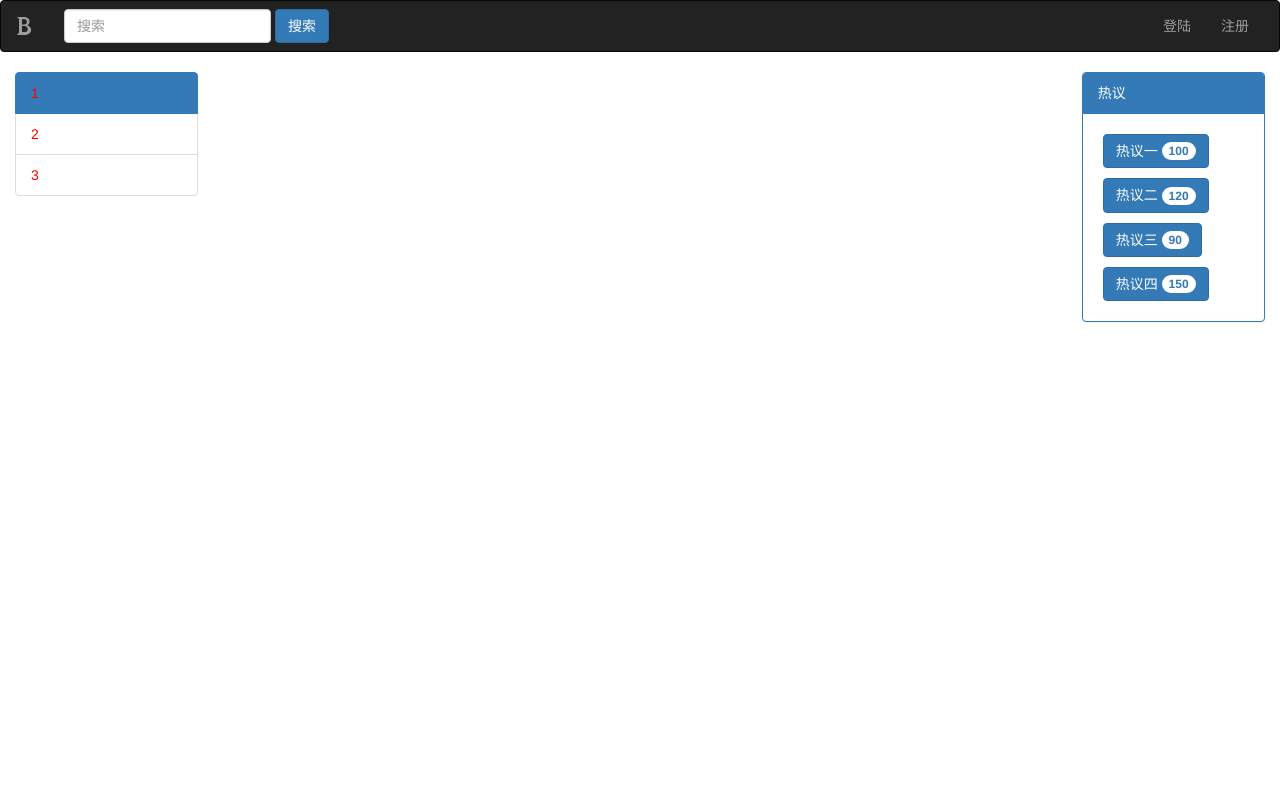
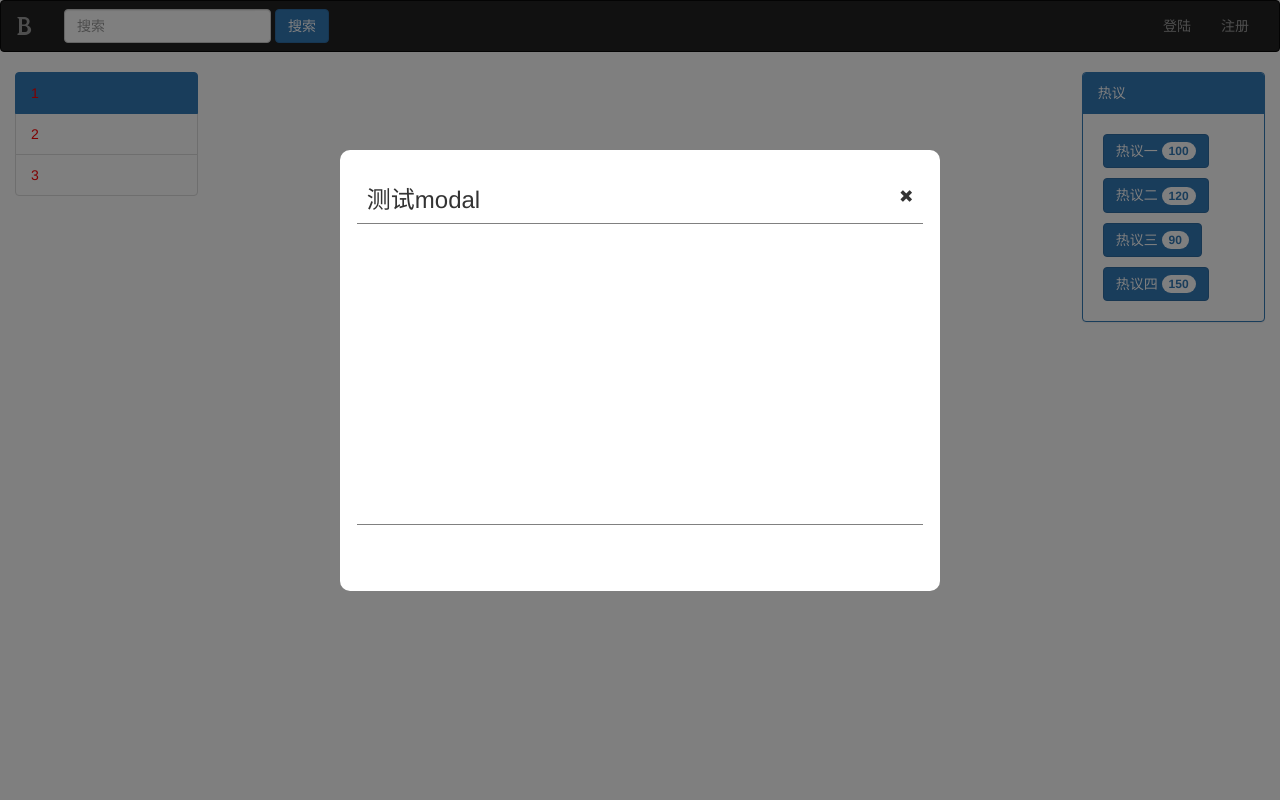
Before and after one commit to bimo12138/simple_blog, a Django app: page / in a window 1280 px wide. Run offline with Django 3.2, Linux system fonts and the light colour scheme; some libraries are stand-ins or nearby versions.

Commit message:
Initial Modal

```diff
--- a/IndexSite/urls.py
+++ b/IndexSite/urls.py
@@ -10,5 +10,6 @@ from django.urls import path
 app_name = "index"
 
 urlpatterns = [
-    path("", views.IndexHandler.as_view(), name="index")
+    path("", views.IndexHandler.as_view(), name="index"),
+    path("login/", views.LoginView.as_view(), name="login")
 ]
--- a/IndexSite/views.py
+++ b/IndexSite/views.py
@@ -1,5 +1,10 @@
 from django.shortcuts import render
 from django.views import View
+from utils.token import Token
+from django.http import JsonResponse
+
+
+token = Token()
 
 
 class IndexHandler(View):
@@ -7,3 +12,15 @@ class IndexHandler(View):
     def get(self, request):
 
         return render(request, template_name="index.html")
+
+
+class LoginView(View):
+    # 获取登陆状态
+    def get(self, request):
+        token_value = request.GET.get("token")
+        value = token.get_available_message(token_value)
+        if value[0]:
+            print(value[1])
+            return JsonResponse(status=200, data={"status": True})
+        else:
+            return JsonResponse(status=401, data={"status": False, "message": "请重新登陆"})
--- a/simple_blog/settings.py
+++ b/simple_blog/settings.py
@@ -102,13 +102,14 @@ AUTH_PASSWORD_VALIDATORS = [
     },
 ]
 
+AUTH_USER_MODEL = "IndexSite.Auth"
 
 # Internationalization
 # https://docs.djangoproject.com/en/2.2/topics/i18n/
 
-LANGUAGE_CODE = 'en-us'
+LANGUAGE_CODE = 'zh-hans'
 
-TIME_ZONE = 'UTC'
+TIME_ZONE = 'Asia/Shanghai'
 
 USE_I18N = True
 
--- a/static/css/index.css
+++ b/static/css/index.css
@@ -32,3 +32,62 @@ a {
 .panel-body button {
     margin: 5px;
 }
+
+
+/**************************** modal **********************************/
+
+.my-modal {
+    width: 100%;
+    height: 100%;
+    position: fixed;
+    left: 0;
+    top: 0;
+    z-index: 20;
+    background-color: rgba(0, 0, 0, 0.5);
+}
+.my-modal-content {
+    display: flex;
+    flex-flow: column nowrap;
+    justify-content: center;
+    max-width: 600px;
+    min-height: 400px;
+    background: #ffffff;
+    border-radius: 10px;
+    margin: 150px auto;
+    animation: fade_in 0.6s;
+    padding: 1.2em;
+}
+
+.my-modal-header {
+    min-height: 50px;
+    box-sizing: border-box;
+    border-bottom: 1px solid gray;
+    display: flex;
+    align-items: center;
+    justify-content: space-between;
+    padding-left: 10px;
+    padding-right: 10px;
+}
+
+.my-modal-body {
+    box-sizing: border-box;
+    min-height: 300px;
+}
+
+.my-modal-footer {
+    box-sizing: border-box;
+    border-top: 1px solid gray;
+    min-height: 50px;
+}
+
+#close-btn {
+    cursor: pointer;
+}
+@keyframes fade_in {
+    from {
+        transform: scale(0);
+    }
+    to {
+        transform: scale(1);
+    }
+}
--- a/templates/index.html
+++ b/templates/index.html
@@ -93,7 +93,25 @@
 
     </aside>
 
+    <div class="my-modal">
+        <div class="my-modal-content">
+            <div class="my-modal-header">
+                <h3>测试modal</h3>
+                <i class="glyphicon glyphicon-remove" id="close-btn"></i>
+            </div>
+            <div class="my-modal-body">
+
+            </div>
+            <div class="my-modal-footer">
+
+            </div>
+        </div>
+    </div>
+
     <script>
+        Vue.component("modal-model", {
+
+        });
         let header = new Vue({
             el: "#header",
             data: {
@@ -108,7 +126,31 @@
                 banner_loading: false
             },
             created() {
-
+                let token = this.get_token();
+                if (token) {
+                    axios.get("/login/", {
+                        params: {
+                            token: token
+                        }
+                    })
+                    .then(response => {
+                        console.log(response);
+                    })
+                }
+            },
+            methods: {
+                get_token() {
+                    let token;
+                    let value = document.cookie.split(";");
+                    for (let i = 0; i < value.length; i++) {
+                        let message = value[i].split("=");
+                        if (message[0] === "token") {
+                            token = message[1];
+                            return token;
+                        }
+                    }
+                    return false;
+                }
             }
         });
     </script>
--- a/utils/token.py
+++ b/utils/token.py
@@ -31,7 +31,7 @@ class Token(object):
     @classmethod
     def get_available_message(cls, token):
         try:
-            jwt.decode(token, secret, issuer="bimo.com", algorithms=['HS256'])
-            return True
+            message = jwt.decode(token, secret, issuer="bimo.com", algorithms=['HS256'])
+            return [True, message]
         except jwt.exceptions.ExpiredSignatureError:
             return False
```
Also changed, not shown: IndexSite/models.py (+10 -2 lines), IndexSite/migrations/0001_initial.py (added).
